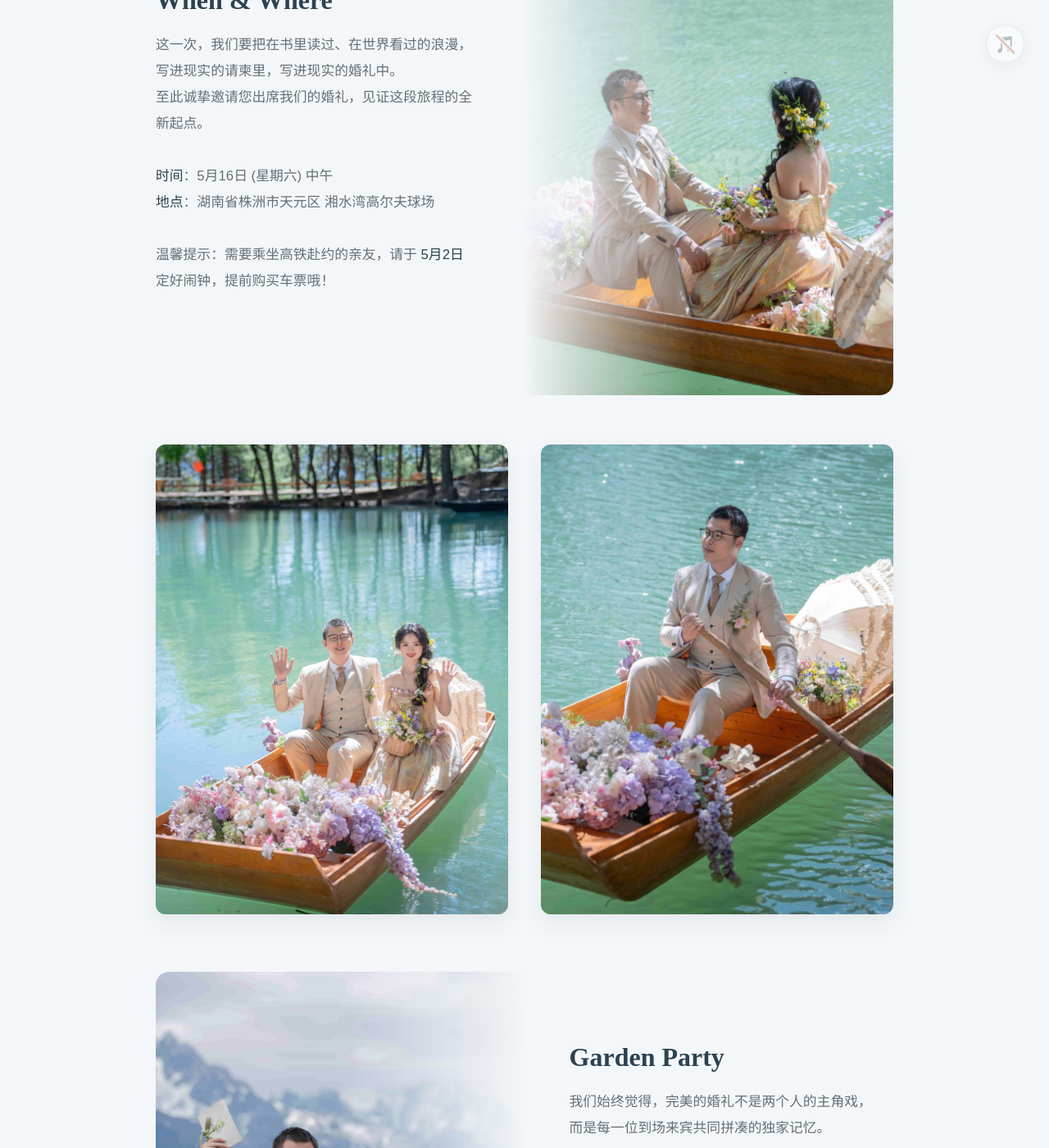
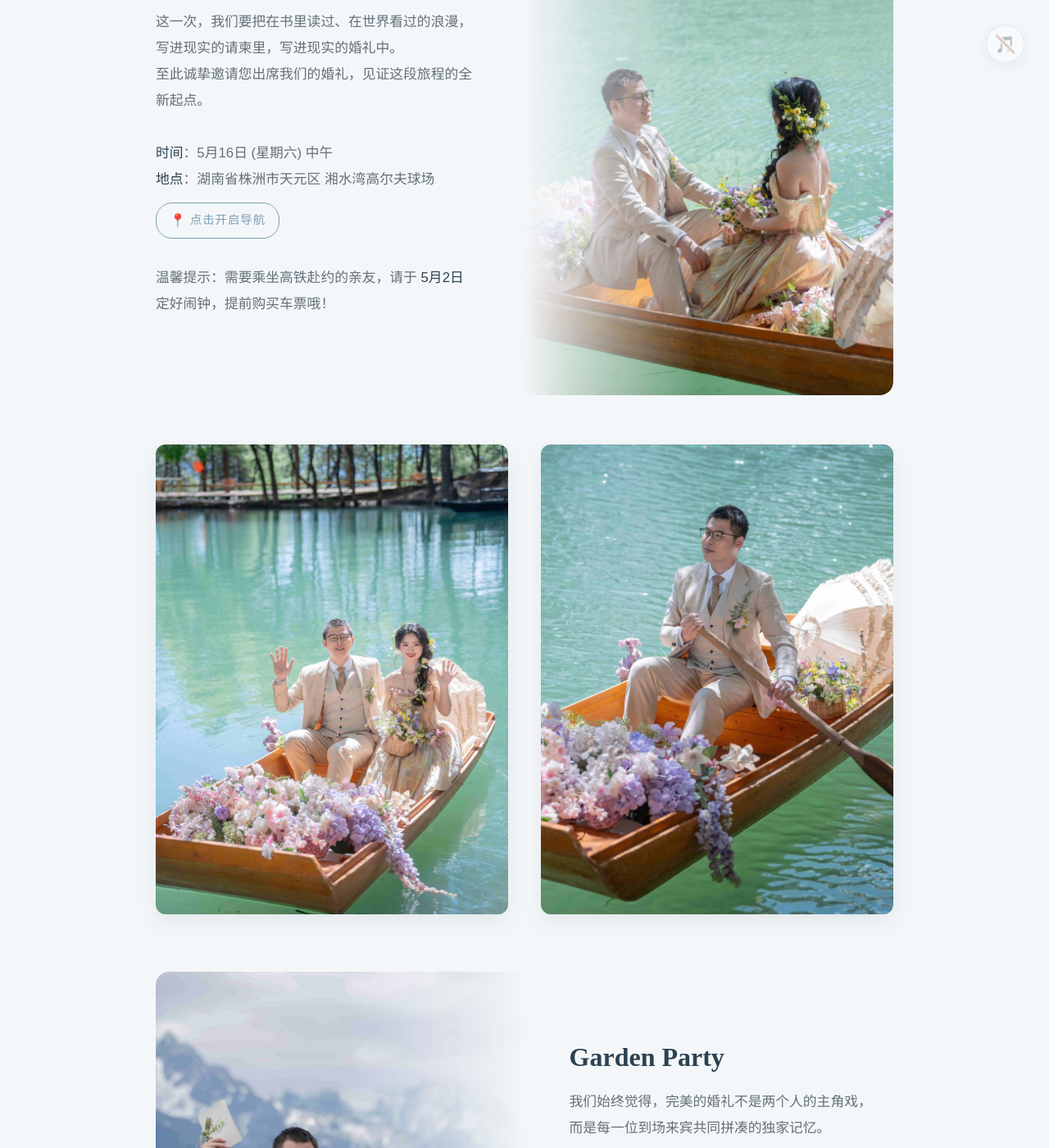
Before and after one commit to CRYL/CRYL.github.io, a Jekyll site: the page built from wedding/wedding.html, in a window 1280 px wide and 1400 px high, scrolled down 7347 px. Shown: the whole window at 82% size. Built offline with Jekyll 4.4.1, drawn with Linux system fonts in a browser that asks for light colours; some web fonts are replaced.

Commit message:
add nevigation

```diff
--- a/wedding/wedding.html
+++ b/wedding/wedding.html
@@ -282,6 +282,30 @@ permalink: /wedding/
             font-weight: 300;
         }
         .text-box b { color: var(--dark-blue); font-weight: 500; }
+
+        /* -------------------------------------
+           小巧的高德导航按钮 (Map Navigation Button)
+           ------------------------------------- */
+        .map-btn {
+            display: inline-flex;
+            align-items: center;
+            margin-top: 12px;
+            padding: 6px 16px;
+            border: 1px solid var(--primary-blue); /* 使用你主题的灰蓝色边框 */
+            border-radius: 20px;
+            color: var(--primary-blue);
+            text-decoration: none;
+            font-size: 0.9rem;
+            letter-spacing: 1px;
+            transition: all 0.3s ease;
+        }
+
+        .map-btn:hover {
+            background-color: var(--primary-blue);
+            color: var(--card-bg); /* 悬停时底色变蓝，文字变白 */
+            transform: translateY(-2px);
+            box-shadow: 0 4px 10px rgba(123, 159, 182, 0.3);
+        }
 
         .image-box {
             flex: 1.2;
@@ -703,7 +727,10 @@ permalink: /wedding/
                     至此诚挚邀请您出席我们的婚礼，见证这段旅程的全新起点。<br><br>
 
                     <b>时间</b>：5月16日 (星期六) 中午<br>
-                    <b>地点</b>：湖南省株洲市天元区 湘水湾高尔夫球场<br><br>
+                    <b>地点</b>：湖南省株洲市天元区 湘水湾高尔夫球场<br>
+                    <a href="https://surl.amap.com/siW4Ua1j2A6" target="_blank" class="map-btn">
+                <span style="font-size: 1.1em; margin-right: 4px;">📍</span> 点击开启导航
+                    </a><br><br>
 
                     温馨提示：需要乘坐高铁赴约的亲友，请于 <b>5月2日</b> 定好闹钟，提前购买车票哦！
                 </p>
```
